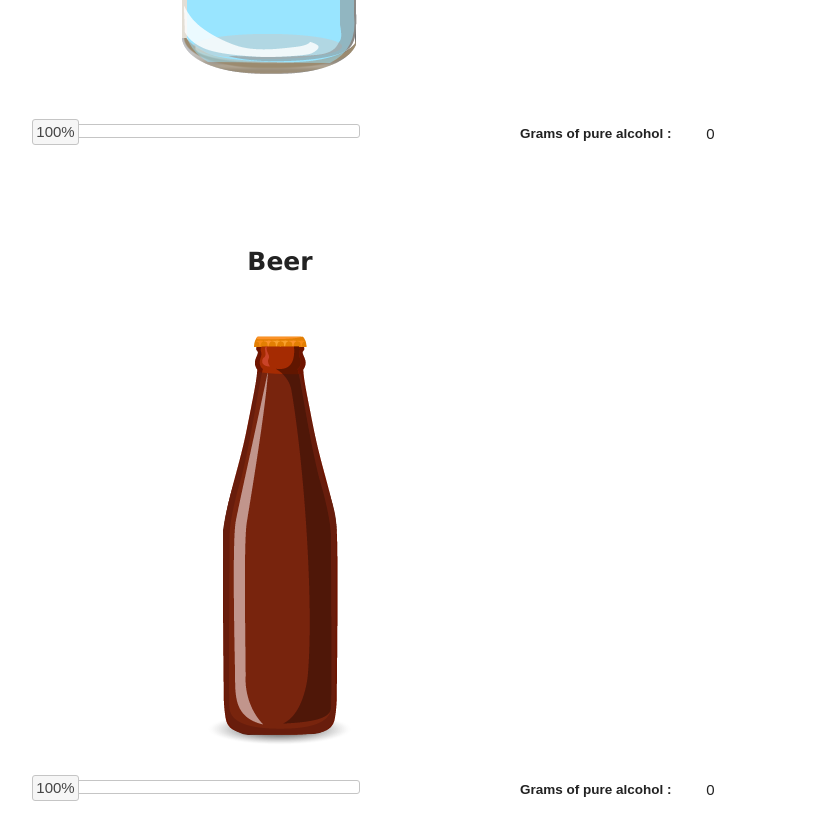
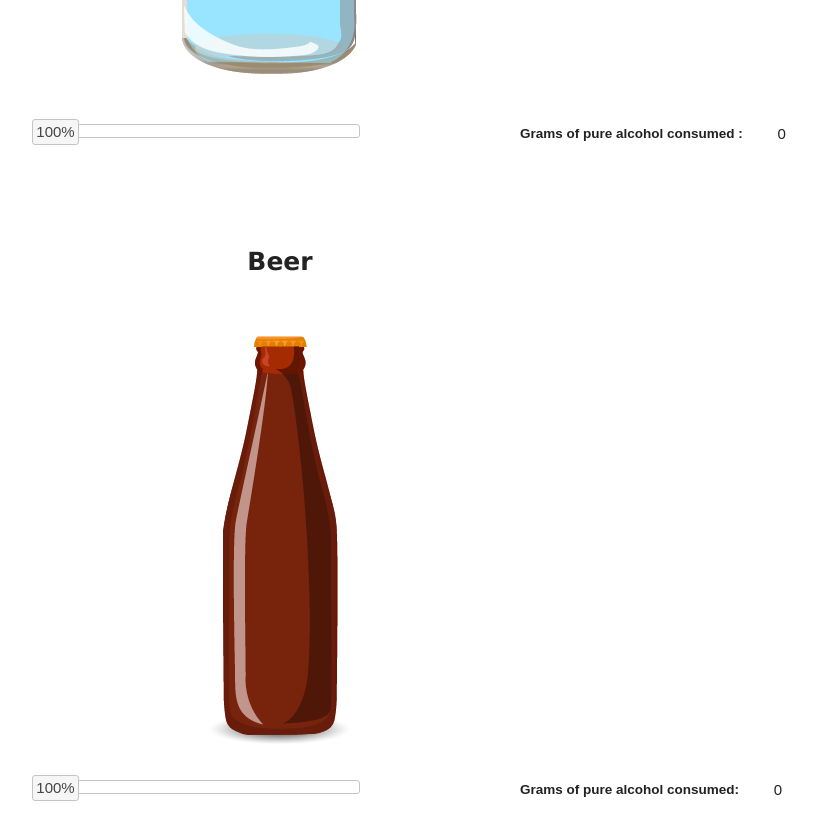
Before and after one commit to camh-demo/camh-demo.github.io, a plain HTML site: page index.html in a window 1280 px wide. Shown: the part 1640-2479 px from the top of the page, without its empty margins (360-1177 px from the left). Drawn offline with nearby package versions, Linux system fonts and the light colour scheme.

Commit message:
Update labe

```diff
--- a/index.html
+++ b/index.html
@@ -79,7 +79,7 @@
         </div>
         <div class="columnR">
           <span style="white-space:nowrap">
-            <label for="vodkaResult">Grams of pure alcohol :</label>
+            <label for="vodkaResult">Grams of pure alcohol consumed :</label>
             <input id="vodkaResult" name="vodkaResult" type="text" value="0" readonly>
           </span>
         </div>
@@ -101,7 +101,7 @@
         </div>
         <div class="columnR">
           <span style="white-space:nowrap">
-            <label for="beerResult">Grams of pure alcohol :</label>
+            <label for="beerResult">Grams of pure alcohol consumed:</label>
             <input id="beerResult" name="beerResult" type="text" value="0" readonly>
           </span>
         </div>
```
